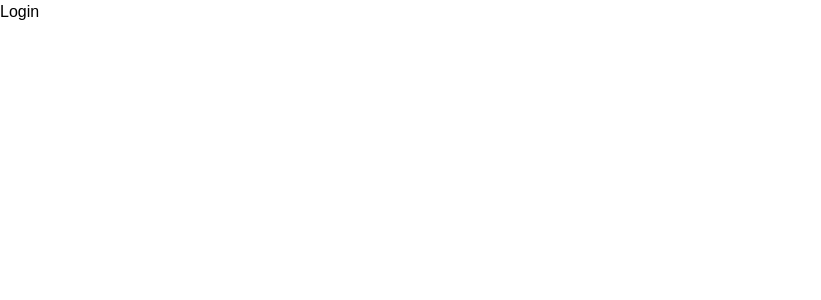
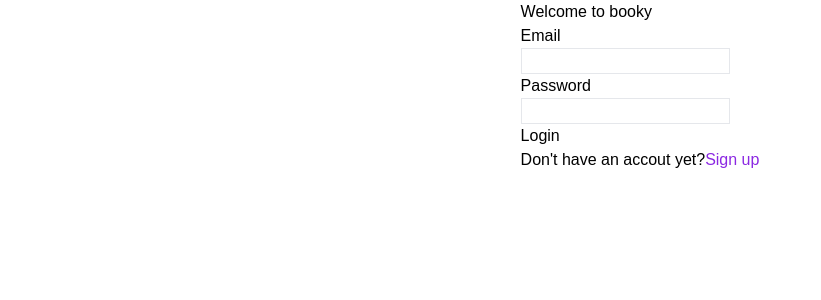
Before and after one commit to Dominykas359/Book_Exchange_App_FE, a React (Vite) app: page /login in a window 1280 px wide. Shown: the top 300 px of the page, without its empty margins (0-821 px from the left). Built offline with nearby package versions, Linux system fonts and the light colour scheme.

Commit message:
functional login and registration without error messages

```diff
--- a/src/components/authentication/Login.tsx
+++ b/src/components/authentication/Login.tsx
@@ -1,9 +1,68 @@
+import axios from "axios";
+import { useState } from "react";
+import { Link, useNavigate } from "react-router-dom";
+import { AppRoutes } from "../../utilities/Routes";
+
+interface Credentials {
+    email: string,
+    password: string
+}
 
 function Login(){
 
+    const navigate = useNavigate();
+
+    const [credentials, setCredentials] = useState<Credentials>({
+        email: '',
+        password: ''
+    });
+    const [error, setError] = useState<string | null>(null);
+
+    const handleInputChange = (event: React.ChangeEvent<HTMLInputElement>) => {
+        const { name, value } = event.target;
+        setCredentials(prevCredentials => ({
+            ...prevCredentials,
+            [name]: value
+        }));
+    };
+
+    const handleSubmit = async (event: React.FormEvent) => {
+        event.preventDefault();
+
+        try {
+            const response = await axios.post(`${import.meta.env.VITE_BACKEND_URL}/auth/login`, credentials);
+
+            if (response.status === 200) {
+                const data = response.data;
+                localStorage.setItem('user', JSON.stringify(data));
+                navigate(AppRoutes.NOTICES);
+            } else {
+                setError('Wrong email or password. Please try again.');
+            }
+        } catch (error) {
+            setError('Wrong email or password. Please try again.');
+        }
+    }
+
     return(
-        <div>
-            <h1>Login</h1>
+        <div className="min-w-full min-h-full flex justify-center items-center">
+            <div>
+                <h1>Welcome to booky</h1>
+                <form onSubmit={handleSubmit}>
+                    <label htmlFor="email">Email</label>
+                    <br></br>
+                    <input type="email" name="email" value={credentials.email} onChange={handleInputChange} className="border solid"></input>
+                    <br></br>
+                    <label htmlFor="password">Password</label>
+                    <br></br>
+                    <input type="password" name="password" value={credentials.password} onChange={handleInputChange} className="border solid"></input>
+                    <div className="child">
+                        <button className="authentication-button" type="submit">Login</button>
+                    </div>
+                </form>
+                <span>Don't have an accout yet?</span>
+                <Link to={AppRoutes.SIGN_UP} className="no-underline text-[hsl(272,76%,52%)]">Sign up</Link>
+            </div>
         </div>
     );
 }
--- a/src/components/authentication/Registration.tsx
+++ b/src/components/authentication/Registration.tsx
@@ -1,9 +1,156 @@
+import axios from "axios";
+import { useState } from "react";
+import { AppRoutes } from "../../utilities/Routes";
+import { Link, useNavigate } from "react-router-dom";
+
+interface Credentials{
+    email: string,
+    password: string,
+    confirmPassword: string,
+    firstName: string,
+    lastName: string,
+    birthday: string
+}
+
+enum ErrorType {
+    NoError = "no_error",
+    UsernameTaken = "username_is_already_taken",
+    EmailRegistered = "this_email_is_already_registered",
+    TooWeakPassword = "password_too_week",
+    PasswordNotMatch = "password_do_not_match",
+    Other = "other"
+}
+
+interface Err {
+    message: String,
+    errorType: ErrorType
+}
 
 function Registration(){
 
+    const navigate = useNavigate();
+    const [isSubmitting, setIsSubmitting] = useState(false);
+    const[credentials, setCredentials] = useState<Credentials>({
+        email: '',
+        password: '',
+        confirmPassword: '',
+        firstName: '',
+        lastName: '',
+        birthday: new Date().toISOString().split('T')[0]
+    });
+    const [error, setError] = useState<Err>({
+        message: '',
+        errorType: ErrorType.NoError
+    });
+
+    const handleInputChange = (event: React.ChangeEvent<HTMLInputElement>) => {
+        const { name, value } = event.target;
+        setCredentials(prevCredentials => ({
+            ...prevCredentials,
+            [name]: value
+        }));
+    };
+    const handlePasswordChange = (event: React.ChangeEvent<HTMLInputElement>) => {
+        handleInputChange(event);
+        validatePasswords(event.target.value, credentials.confirmPassword);
+    };
+
+    const handleConfirmPasswordChange = (event: React.ChangeEvent<HTMLInputElement>) => {
+        handleInputChange(event);
+        validatePasswords(credentials.password, event.target.value);
+    };
+    function isPasswordStrong(password: string): boolean {
+        const regex = new RegExp('^(?=.*\\d)(?=.*[a-z])(?=.*[A-Z])(?=.*[a-zA-Z]).{8,}$');
+        return regex.test(password);
+    }
+
+    function validatePasswords(password: string, confirmPassword: string) {
+        if (!isPasswordStrong(password)) {
+            setError({
+                message: '',
+                errorType: ErrorType.TooWeakPassword
+            });
+        }
+        else {
+            if (password !== confirmPassword) {
+                setError({
+                    message: '',
+                    errorType: ErrorType.PasswordNotMatch
+                });
+            }
+            else {
+                setError({
+                    message: '',
+                    errorType: ErrorType.NoError
+                });
+            }
+        }
+    }
+    const handleSubmit = async (event: React.FormEvent<HTMLFormElement>) => {
+        event.preventDefault();
+
+        if (isSubmitting || error.errorType === ErrorType.PasswordNotMatch || error.errorType === ErrorType.TooWeakPassword) return;
+        setIsSubmitting(true);
+        setError({
+            message: '',
+            errorType: ErrorType.NoError
+        });
+
+        const registerCredentials = {
+            email: credentials.email,
+            password: credentials.password,
+            firstName: credentials.firstName,
+            lastName: credentials.lastName,
+            birthday: credentials.birthday
+        }
+
+        let response;
+        try {
+            response = await axios.post(`${import.meta.env.VITE_BACKEND_URL}/auth/registration`, registerCredentials);
+            console.log(response);
+            navigate(AppRoutes.LOG_IN);
+        } catch (error) {
+            console.log(error);
+        } finally {
+            setIsSubmitting(false);
+        }
+    };
+
     return(
-        <div>
-            <h1>Registration</h1>
+        <div className="min-w-full min-h-full flex justify-center items-center">
+            <div>
+                <h1>Welcome to Booky</h1>
+                <form onSubmit={handleSubmit}>
+                    <label htmlFor="email">Email</label>
+                    <br></br>
+                    <input type="email" name="email" value={credentials.email} onChange={handleInputChange} className="border solid"></input>
+                    <br></br>
+                    <label htmlFor="firstName">Firstname</label>
+                    <br></br>
+                    <input type="text" name="firstName" value={credentials.firstName} onChange={handleInputChange} className="border solid"></input>
+                    <br></br>
+                    <label htmlFor="lastName">Lastname</label>
+                    <br></br>
+                    <input type="text" name="lastName" value={credentials.lastName} onChange={handleInputChange} className="border solid"></input>
+                    <br></br>
+                    <label htmlFor="birthday">birthday</label>
+                    <br></br>
+                    <input type="date" name="birthday" value={credentials.birthday} onChange={handleInputChange} className="border solid"></input>
+                    <br></br>
+                    <label htmlFor="password">Password</label>
+                    <br></br>
+                    <input type="password" name="password" value={credentials.password} onChange={handlePasswordChange} className="border solid"></input>
+                    <br></br>
+                    <label htmlFor="confirmPassword">Confirm password</label>
+                    <br></br>
+                    <input type="password" name="confirmPassword" value={credentials.confirmPassword} onChange={handleConfirmPasswordChange} className="border solid"></input>
+                    <div className="child">
+                            <button type="submit" className="border solid">Sign Up</button>
+                        </div>
+                </form>
+                <span>Already have an account? </span>
+                <Link to={AppRoutes.LOG_IN} className="no-underline text-[hsl(272,76%,52%)]">Log in</Link>
+            </div>
         </div>
     );
 }
```
